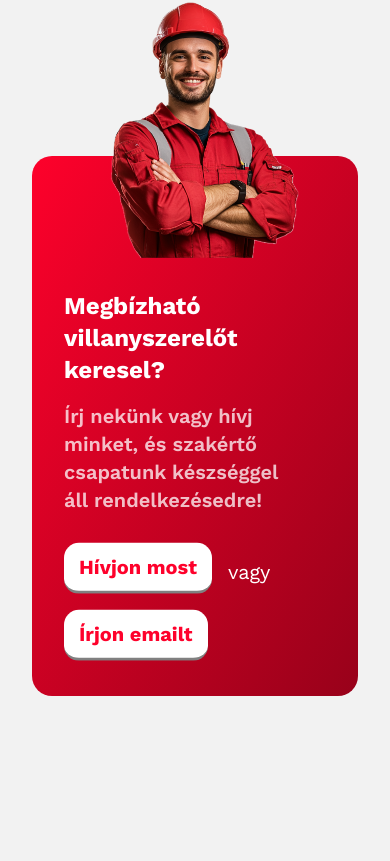
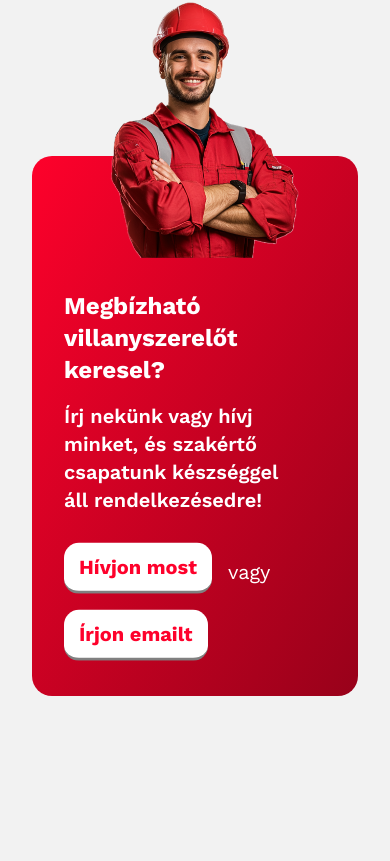
Before and after one commit to danielrakaczki/villved, a Next.js app: page / in a window 390 px wide. Shown: the part 1570-2431 px from the top of the page. Built offline with nearby package versions, Linux system fonts and the light colour scheme.

Commit message:
feat: animation added to <ContactSection>

```diff
--- a/app/components/sections/contact.tsx
+++ b/app/components/sections/contact.tsx
@@ -1,6 +1,8 @@
 import { cn } from "@/app/utils";
 import type { ReactNode } from "react";
 import { Button } from "../button";
+import { Motion } from "../motion/motion";
+import { WHILE_IN_VIEW_VARIANTS } from "../motion/animations";
 
 type ContactSectionProps = {
   title: string;
@@ -17,30 +19,42 @@ export const ContactSection = ({ align = "left", id, className, title, descripti
   return (
     <section id={id} className={cn("mt-48 w-full md:mt-16 lg:mt-24", className)}>
       <div className="mx-auto w-full p-8 lg:max-w-screen-2xl">
-        <div
+        <Motion.div
+          variants={WHILE_IN_VIEW_VARIANTS}
+          initial="hidden"
+          whileInView="shown"
           className={cn(
             "from-primary to-primary-2 relative mx-auto flex w-full grid-cols-1 flex-col-reverse items-center gap-8 rounded-[1em] p-8 text-xl text-white",
             isRight ? "bg-gradient-to-bl md:flex-row-reverse" : "bg-gradient-to-br md:flex-row",
           )}
         >
-          <div className="flex flex-col gap-4 md:w-[70%]">
-            <h2 className="text-2xl font-bold text-balance lg:text-3xl">{title}</h2>
-            <p className="font-semibold text-balance opacity-75">{description}</p>
-            <div className="mt-4 flex flex-wrap items-center justify-start gap-4">
-              <Button color="white">Hívjon most</Button>
-              <span>vagy</span>
-              <Button color="white">Írjon emailt</Button>
-            </div>
-          </div>
-          <div
+          <Motion.div variants={WHILE_IN_VIEW_VARIANTS} className="flex flex-col gap-4 md:w-[70%]">
+            <Motion.h2 variants={WHILE_IN_VIEW_VARIANTS} className="text-2xl font-bold text-balance lg:text-3xl">
+              {title}
+            </Motion.h2>
+            <Motion.p variants={WHILE_IN_VIEW_VARIANTS} className="font-semibold text-balance opacity-75">
+              {description}
+            </Motion.p>
+            <Motion.div variants={WHILE_IN_VIEW_VARIANTS} className="mt-4 flex flex-wrap items-center justify-start gap-4">
+              <Motion.div variants={WHILE_IN_VIEW_VARIANTS}>
+                <Button color="white">Hívjon most</Button>
+              </Motion.div>
+              <Motion.span variants={WHILE_IN_VIEW_VARIANTS}>vagy</Motion.span>
+              <Motion.div variants={WHILE_IN_VIEW_VARIANTS}>
+                <Button color="white">Írjon emailt</Button>
+              </Motion.div>
+            </Motion.div>
+          </Motion.div>
+          <Motion.div
+            variants={WHILE_IN_VIEW_VARIANTS}
             className={cn(
               "-mt-48 aspect-square max-md:relative max-md:mb-0 max-md:w-full md:absolute md:inset-y-0 md:-mt-24 md:w-1/3 lg:-mt-36",
               isRight ? "md:left-0" : "md:right-0",
             )}
           >
             <div className="md:relative md:h-full md:w-full">{image}</div>
-          </div>
-        </div>
+          </Motion.div>
+        </Motion.div>
       </div>
     </section>
   );
```
